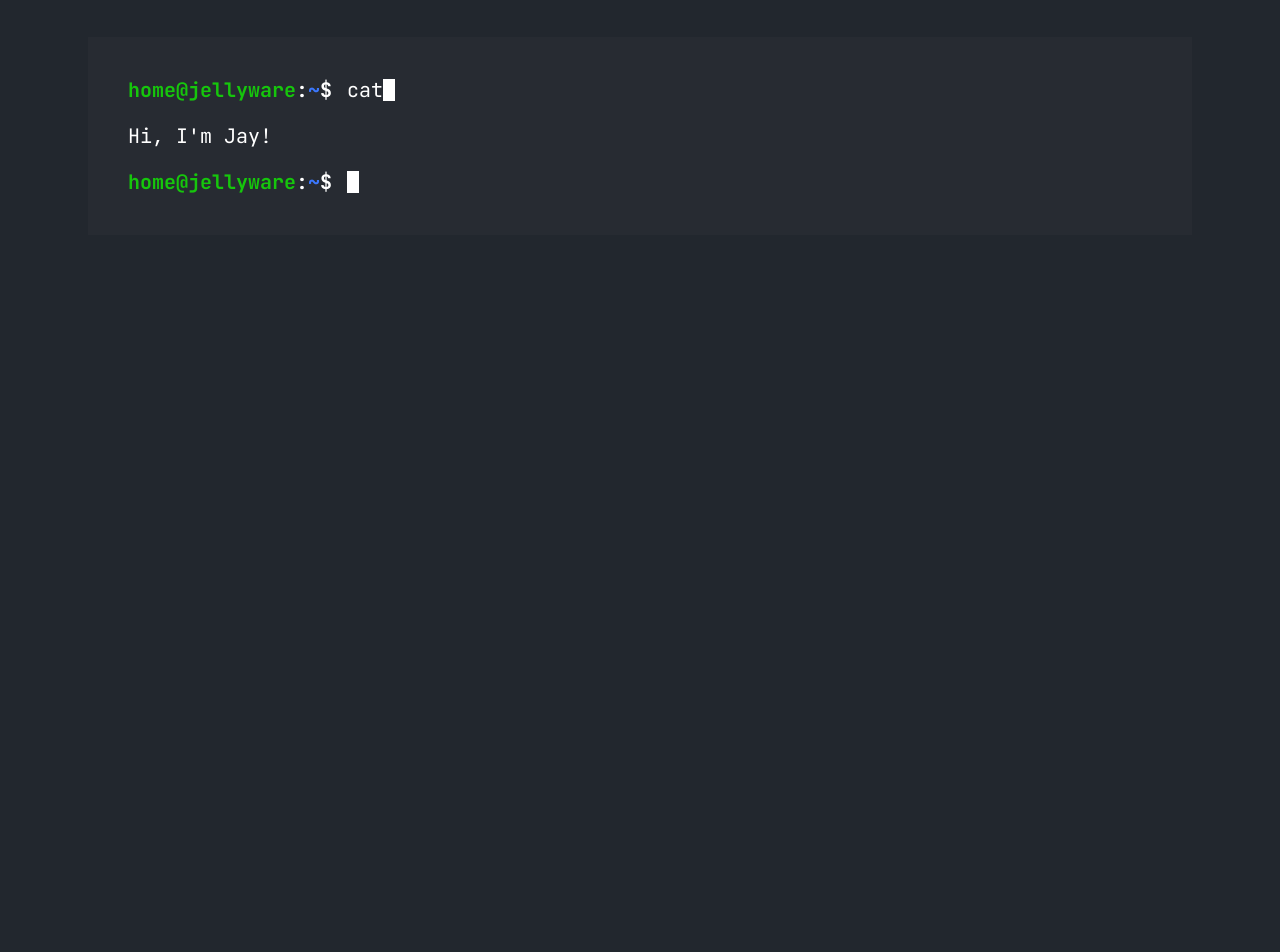
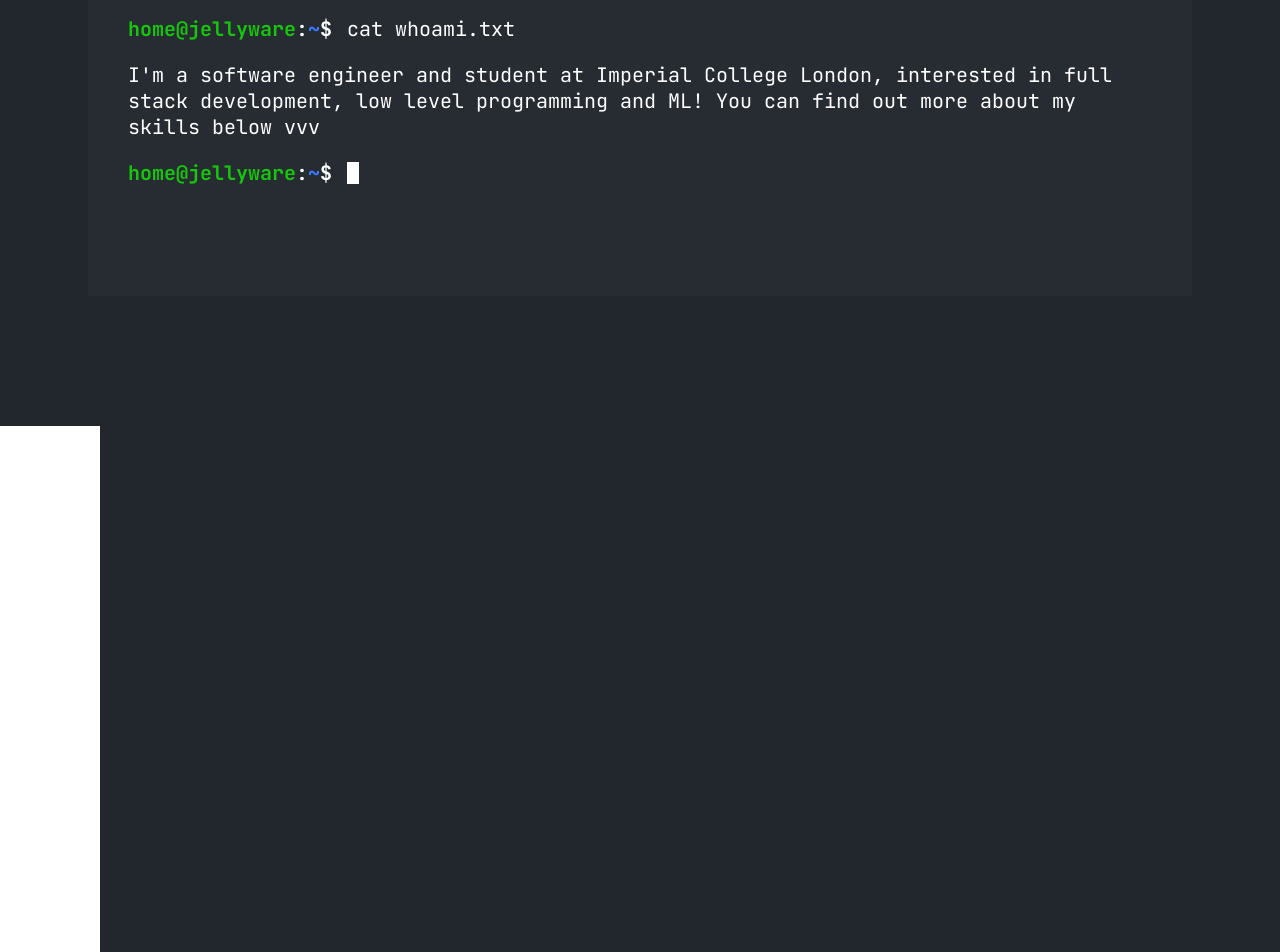
Before and after one commit to jaym-01/jellyware, a Next.js app: page / in a window 1280 px wide. Shown: the part 380-1332 px from the top of the page. Before the commit the page ends 816 px from the top, so only its background shows below. Built offline with nearby package versions, Linux system fonts and the light colour scheme.

Commit message:
completed hero

```diff
--- a/src/app/page.tsx
+++ b/src/app/page.tsx
@@ -1,8 +1,14 @@
 import Hero from "@/components/Home/Hero/Hero";
+import TextGrid from "@/components/TextGrid.tsx/TextGrid";
 export default function Home() {
   return (
     <main>
-      <Hero />
+      <section style={{ height: "80vh" }}>
+        <Hero />
+      </section>
+      <section style={{ height: "80vh" }}>
+        <TextGrid />
+      </section>
     </main>
   );
 }
--- a/src/components/Home/Hero/Hero.tsx
+++ b/src/components/Home/Hero/Hero.tsx
@@ -1,7 +1,7 @@
 "use client";
 
 import styles from "@/styles/components/home/hero.module.scss";
-import { Typing, BashPrompt, TextOutput, typingSpeed } from "./TextComponents";
+import { Typing, IntroText } from "./TextComponents";
 import { displayText } from "./text";
 
 const displayTime = 4000;
@@ -10,9 +10,7 @@ export default function Hero() {
   return (
     <div className={styles.heroWrapper}>
       <div className={styles.introCont}>
-        <div className={styles.lineContainer}>
-          <Typing text={displayText[0]} />
-        </div>
+        <IntroText />
       </div>
     </div>
   );
--- a/src/components/Home/Hero/TextComponents.tsx
+++ b/src/components/Home/Hero/TextComponents.tsx
@@ -2,21 +2,46 @@
 
 import styles from "@/styles/components/home/hero.module.scss";
 import { useEffect, useState } from "react";
-import { ReadTextProps } from "./text";
-import motion from "framer-motion";
+import { ReadTextProps, displayText } from "./text";
 
-export const typingSpeed: number = 150;
+const displayTextDuration = 6000;
+
+export function IntroText() {
+  const [index, setIndex] = useState<number>(0);
+  const [textNum, setTextNum] = useState<number>(0);
+
+  useEffect(() => {
+    if (index === 0) setTextNum((prev) => (prev + 1) % displayText.length);
+  }, [index]);
+
+  return (
+    <div className={styles.lineContainer}>
+      <Typing text={displayText[textNum]} index={index} setIndex={setIndex} />
+    </div>
+  );
+}
+
+const typingSpeed: number = 150;
 const transitionDelay = "0.8s";
+const clearText = "clear";
 
-export function Typing({ text }: { text: ReadTextProps }) {
-  const [index, setIndex] = useState<number>(0);
-
+export function Typing({
+  text,
+  setIndex,
+  index,
+}: {
+  text: ReadTextProps;
+  setIndex: (data: number | ((prev: number) => number)) => void;
+  index: number;
+}) {
   useEffect(() => {
     const interval = setInterval(
       () => {
-        setIndex((prev) => (prev + 1) % (text.command.length + 1));
+        setIndex(
+          (prev) => (prev + 1) % (text.command.length + 1 + clearText.length)
+        );
       },
-      index === text.command.length ? 3000 : typingSpeed
+      index === text.command.length ? displayTextDuration : typingSpeed
     );
     return () => clearInterval(interval);
   }, [index]);
@@ -30,11 +55,13 @@ export function Typing({ text }: { text: ReadTextProps }) {
     <div>
       <div className={styles.lineContainer}>
         <BashPrompt />
-        <span>{text.command.slice(0, index)}</span>
+        <span>
+          {text.command.slice(0, Math.min(index, text.command.length))}
+        </span>
         <div
           className={index === 0 ? styles.cursorAnimation : styles.cursor}
           style={{
-            opacity: index === text.command.length ? 0 : 1,
+            opacity: index >= text.command.length ? 0 : 1,
             transitionDelay: "0.3s",
           }}
         ></div>
@@ -42,6 +69,9 @@ export function Typing({ text }: { text: ReadTextProps }) {
       <p style={outputStyle}>{text.output}</p>
       <div style={outputStyle} className={styles.lineContainer}>
         <BashPrompt />
+        {index > text.command.length && (
+          <span>{clearText.slice(0, index - text.command.length)}</span>
+        )}
         <div className={styles.cursorAnimation}></div>
       </div>
     </div>
--- a/src/components/TextGrid.tsx/TextGrid.tsx
+++ b/src/components/TextGrid.tsx/TextGrid.tsx
@@ -8,18 +8,35 @@ export default function TextGrid() {
 
   return (
     <div className={styles.container}>
-      {vals.map((val, i) => {
-        return (
-          <div key={i} className={styles["line-num"]}>
+      <div className={styles.baseCols}>
+        {vals.map((val) => (
+          <p
+            key={val}
+            style={{
+              padding: "0",
+            }}
+          >
             {val}
-          </div>
-        );
-      })}
-      {vals.map((val, i) => (
-        <div key={i} className={styles["highlight"]}>
-          t
-        </div>
-      ))}
+          </p>
+        ))}
+      </div>
+      <div className={styles.baseCols}>
+        {vals.map((val) => (
+          <p
+            key={val}
+            style={{
+              padding: "0",
+            }}
+          >
+            {val}
+          </p>
+        ))}
+      </div>
+      <div className={styles.highlightWrapper}>
+        {vals.map((val) => (
+          <div key={val} className={styles.highlight}></div>
+        ))}
+      </div>
     </div>
   );
 }
--- a/src/styles/components/home/hero.module.scss
+++ b/src/styles/components/home/hero.module.scss
@@ -15,6 +15,7 @@
   background-color: $primaryColor;
   padding: 40px;
   width: 80vw;
+  height: 30vh;
   text-wrap: wrap;
 }
 
--- a/src/styles/components/textgrid.module.scss
+++ b/src/styles/components/textgrid.module.scss
@@ -1,27 +1,31 @@
 .container {
   display: grid;
   grid-template-columns: 50px 1fr;
-  grid-auto-rows: 30px;
   height: 100%;
+  position: relative;
+  margin: 0;
+  gap: 0;
 }
 
-.line-num {
-  grid-column: 1;
-  background-color: grey;
-  width: auto;
-  display: flex;
-  justify-content: center;
-  align-items: center;
+.baseCols {
+  margin: 0;
+  grid-auto-rows: 30px;
+  gap: 0;
+}
+
+.highlightWrapper {
+  @extend .baseCols;
+  position: absolute;
+  top: 10px;
 }
 
 .highlight {
-  opacity: 0.5;
   background-color: white;
-  height: 100%;
-  width: 100%;
-  grid-column: span 2;
+  height: 30px;
+  width: 100px;
 }
 
 .highlight:hover {
-  opacity: 0.8;
+  background-color: white;
+  opacity: 0.5;
 }
```
